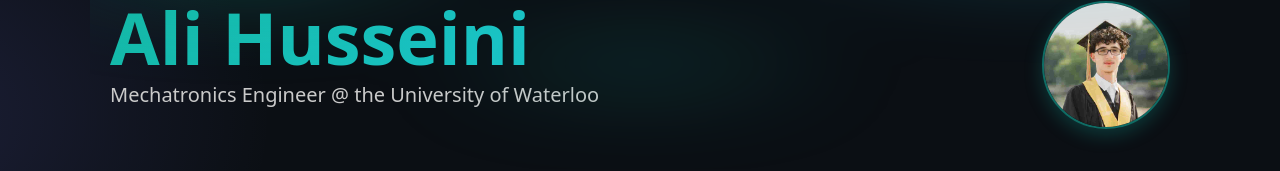
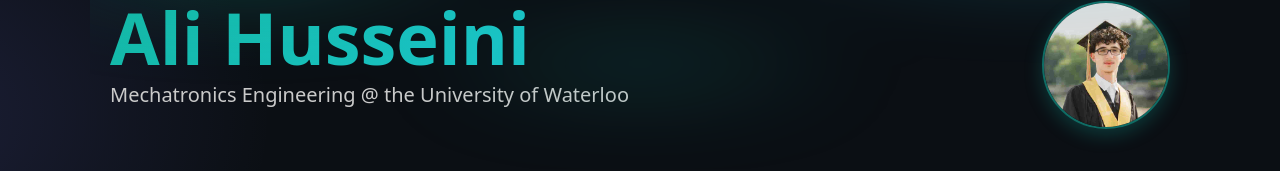
Before and after one commit to alihusseini07/personal-portfolio, a Next.js app: page / in a window 1280 px wide. Shown: the part 132-303 px from the top of the page. Built offline with nearby package versions, Linux system fonts and the light colour scheme.

Commit message:
Updated Description

```diff
--- a/app/page.tsx
+++ b/app/page.tsx
@@ -52,7 +52,7 @@
   // ---------------- Typing animation
   useEffect(() => {
     const title = "Ali Husseini";
-    const subtitle = "Mechatronics Engineer @ the University of Waterloo";
+    const subtitle = "Mechatronics Engineering @ the University of Waterloo";
 
     let i = 0,
       j = 0;
```
